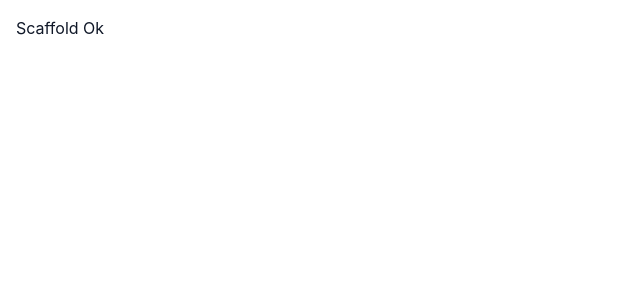
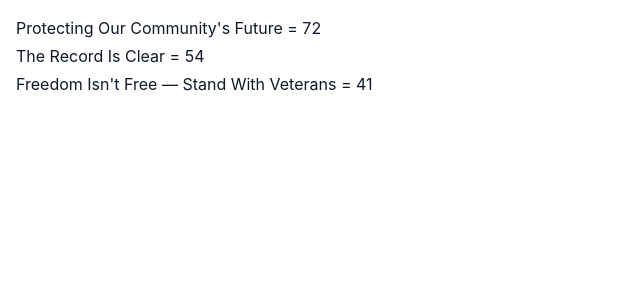
Before and after one commit to LuigiEspinosa/ad-analysis-dashboard, a React (Vite) app: page / in a window 1280 px wide. Shown: the top 300 px of the page, without its empty margins (0-640 px from the left). Built offline with nearby package versions, Linux system fonts and the light colour scheme.

Commit message:
feat(app): Wire QueryClientProvider and data layer

```diff
--- a/src/App.tsx
+++ b/src/App.tsx
@@ -1,10 +1,32 @@
+import { QueryClient, QueryClientProvider } from "@tanstack/react-query";
+import { useAnalyses } from "./hooks/useAnalyses";
 import "./App.css";
+
+const queryClient = new QueryClient();
+
+// TODO: Temp Probe - Remove
+function DataProbe() {
+  const { data, isLoading, error } = useAnalyses();
+  if (isLoading) return <p className="p-4 text-gray-500">Loading...</p>;
+  if (error) return <p className="p-4 text-red-500">Error: {error?.message}</p>;
+  return (
+    <ul className="p-4 space-y-1">
+      {data?.map((a) => (
+        <li key={a.id} className="text-gray-900 dark:text-white">
+          {a.adTitle} = {a.overallScore}
+        </li>
+      ))}
+    </ul>
+  );
+}
 
 function App() {
   return (
-    <div className="min-h-screen bg-white dark:bg-gray-950">
-      <p className="text-gray-900 dark:text-white p-4">Scaffold Ok</p>
-    </div>
+    <QueryClientProvider client={queryClient}>
+      <div className="min-h-screen bg-white dark:bg-gray-950">
+        <DataProbe />
+      </div>
+    </QueryClientProvider>
   );
 }
 
--- /dev/null
+++ b/src/api/analyses.ts
@@ -0,0 +1,20 @@
+import type { Analysis } from "@/types/analysis";
+import analysesData from "@/data/analyses.json";
+
+// Simulates network latency
+// Makes loading skeleton visible
+// Makes data layer handles async correctly
+const delay = (ms: number) =>
+  new Promise<void>((resolve) => setTimeout(resolve, ms));
+
+export async function fetchAnalyses(): Promise<Analysis[]> {
+  await delay(800);
+  return analysesData.analyses as Analysis[];
+}
+
+export async function fetchAnalysis(id: string): Promise<Analysis> {
+  await delay(400);
+  const found = (analysesData.analyses as Analysis[]).find((a) => a.id == id);
+  if (!found) throw new Error(`Analysis ${id} not found`);
+  return found;
+}
--- /dev/null
+++ b/src/hooks/useAnalyses.ts
@@ -0,0 +1,10 @@
+import { useQuery } from "@tanstack/react-query";
+import { fetchAnalyses } from "@/api/analyses";
+
+export function useAnalyses() {
+  return useQuery({
+    queryKey: ["analyses"],
+    queryFn: fetchAnalyses,
+    staleTime: Infinity,
+  });
+}
--- /dev/null
+++ b/src/hooks/useAnalysis.ts
@@ -0,0 +1,11 @@
+import { useQuery } from "@tanstack/react-query";
+import { fetchAnalysis } from "@/api/analyses";
+
+export function useAnalysis(id: string | null) {
+  return useQuery({
+    queryKey: ["analysis", id],
+    queryFn: () => fetchAnalysis(id!),
+    enabled: id !== null,
+    staleTime: Infinity,
+  });
+}
```
